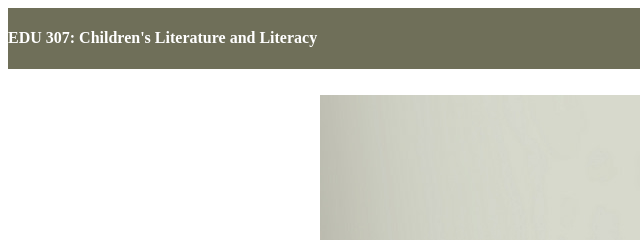
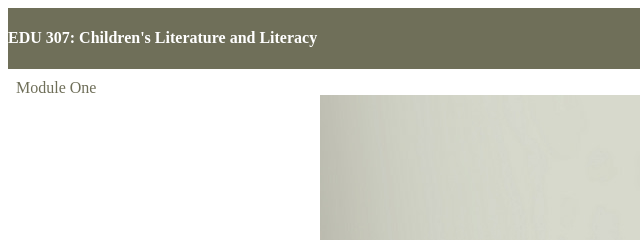
Before and after one commit to jgmac1106/coursetemplate, a plain HTML site: page index.html in a window 1280 px wide. Shown: the top 240 px of the page, 0-640 px from the left. Drawn offline with nearby package versions, Linux system fonts and the light colour scheme.

Commit message:
Update index.html
Updated nav. Removed the jaavascript sidebar

```diff
--- a/index.html
+++ b/index.html
@@ -19,7 +19,7 @@
       </header>
 
       <nav>
-        <script src="load_sidebar.js"></script>
+        <a href="#">Module One</a>
       </nav>
 
       <main>
```
